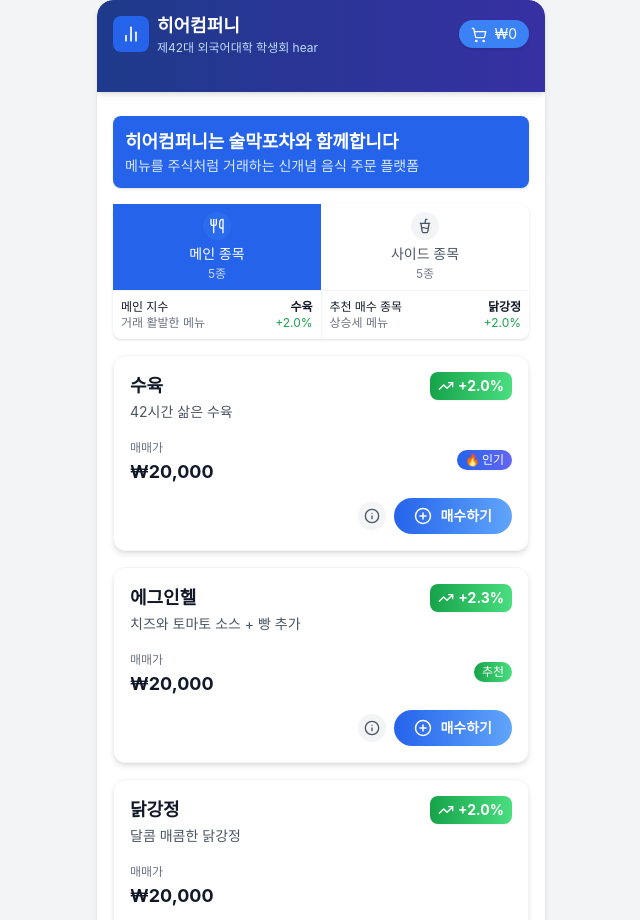
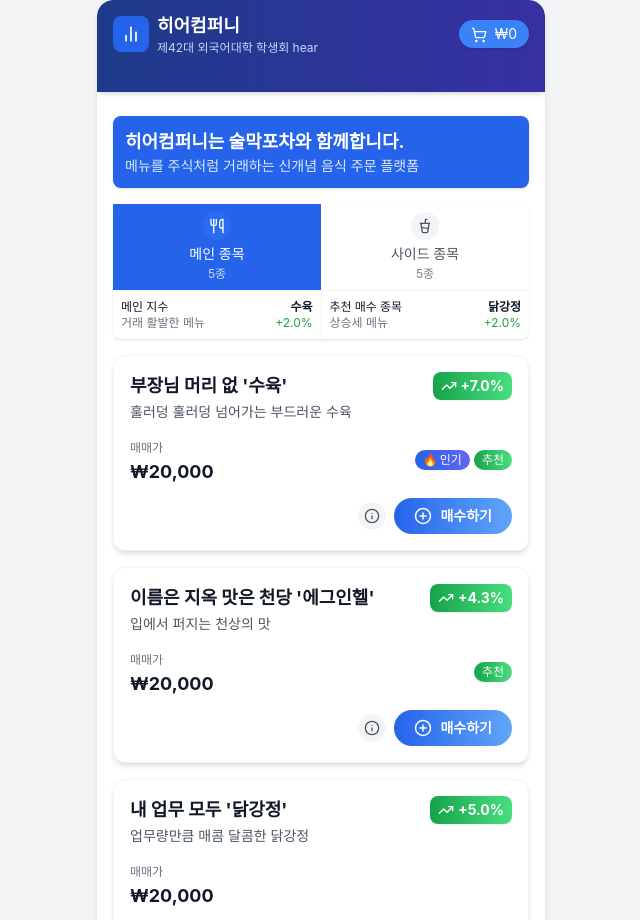
Before and after one commit to hdh985/-42-hear, a React (Create React App) app in the folder frontend/: page / in a window 1280 px wide. Shown: the top 920 px of the page, without its empty margins (319-959 px from the left). Built offline with nearby package versions, Linux system fonts and the light colour scheme.

Commit message:
fix: 메뉴판 설명 수정

```diff
--- a/frontend/src/Admin.tsx
+++ b/frontend/src/Admin.tsx
@@ -1,4 +1,3 @@
-// src/Admin.tsx
 import React, { useEffect, useState } from 'react';
 import OrderManager from './AdminComponents/OrderManager';
 import WaitingManager from './AdminComponents/AdminWaitingManager';
@@ -14,6 +13,8 @@ export default function Admin() {
   const [showRevenue, setShowRevenue] = useState<boolean>(false);
   const [adminName, setAdminName] = useState<string | null>(null);
   const [revenueRanks, setRevenueRanks] = useState<RevenueRank>({});
+  const [doldabangRevenue, setDoldabangRevenue] = useState<number>(0);
+  const [smokingBoothRevenue, setSmokingBoothRevenue] = useState<number>(0);
 
   useEffect(() => {
     const saved = localStorage.getItem('adminName');
@@ -36,9 +37,21 @@ export default function Admin() {
     const total = orders.reduce((sum, o) => sum + o.total, 0);
     setTotalRevenue(total);
 
+    let doldabang = 0;
+    let smokingBooth = 0;
+
     const rank: RevenueRank = {};
     for (const order of orders) {
       if (order.processed && Array.isArray(order.items)) {
+        const tableNum = parseInt(order.table, 10);
+        if (!isNaN(tableNum)) {
+          if (tableNum >= 1 && tableNum <= 50) {
+            doldabang += order.total;
+          } else if (tableNum >= 51) {
+            smokingBooth += order.total;
+          }
+        }
+
         for (const item of order.items) {
           const admin = item.served_by;
           if (admin) {
@@ -47,6 +60,9 @@ export default function Admin() {
         }
       }
     }
+
+    setDoldabangRevenue(doldabang);
+    setSmokingBoothRevenue(smokingBooth);
     setRevenueRanks(rank);
   };
 
@@ -66,7 +82,7 @@ export default function Admin() {
       });
     }, 30);
     return () => clearInterval(interval);
-  }, [totalRevenue, showRevenue]);
+  }, [totalRevenue, showRevenue, animatedRevenue]);
 
   if (!adminName) return null;
 
@@ -75,12 +91,15 @@ export default function Admin() {
   return (
     <div className="p-6 max-w-5xl mx-auto font-sans">
       <div className="flex flex-wrap gap-4 mb-6 items-center">
-        <button
-          onClick={() => setActiveTab('orders')}
-          className={`px-5 py-2 rounded-lg font-semibold transition shadow ${
-            activeTab === 'orders' ? 'bg-blue-600 text-white scale-105' : 'bg-gray-100 text-gray-800 hover:bg-gray-200'
-          }`}
-        >
+      <button
+        onClick={() => {
+          setActiveTab('orders');
+          setShowRevenue(true); // ✅ 총매출 보이게 설정
+        }}
+        className={`px-5 py-2 rounded-lg font-semibold transition shadow ${
+          activeTab === 'orders' ? 'bg-blue-600 text-white scale-105' : 'bg-gray-100 text-gray-800 hover:bg-gray-200'
+        }`}
+      >
           📋 주문 관리
         </button>
         <button
@@ -109,7 +128,7 @@ export default function Admin() {
 
       {activeTab === 'orders' && (
         <OrderManager
-          onRevenueUpdate={(total) => setTotalRevenue(total)}
+
           adminName={adminName}
           onOrderData={updateRevenueData}
         />
@@ -122,6 +141,18 @@ export default function Admin() {
           <div className="bg-green-100 border border-green-300 text-green-800 text-3xl font-extrabold text-center py-6 rounded shadow animate-fade-in">
             💸 총 매출: {animatedRevenue.toLocaleString()} 원
           </div>
+
+          <div className="grid grid-cols-2 gap-4">
+            <div className="bg-white border p-4 rounded shadow text-center">
+              <h5 className="text-xl font-bold mb-2">☕ 돌다방 매출</h5>
+              <p className="text-2xl font-extrabold text-blue-600">{doldabangRevenue.toLocaleString()} 원</p>
+            </div>
+            <div className="bg-white border p-4 rounded shadow text-center">
+              <h5 className="text-xl font-bold mb-2">🚬 흡연부스 매출</h5>
+              <p className="text-2xl font-extrabold text-red-600">{smokingBoothRevenue.toLocaleString()} 원</p>
+            </div>
+          </div>
+
           <div className="bg-white border p-6 rounded shadow">
             <h4 className="text-2xl font-bold mb-4">🏆 처리자 랭킹</h4>
             <ol className="list-decimal ml-6 space-y-2 text-lg">
--- a/frontend/src/App.tsx
+++ b/frontend/src/App.tsx
@@ -37,16 +37,16 @@ const App: React.FC = () => {
 
   useEffect(() => {
     setMenuItems([
-      { id: 'snack1', title: '수육', description: '42시간 삶은 수육', price: 20000, change: '+2.0%', trend: 'up', marketCap: '2억원', volume: '152개', volatility: '중간', investment: '적극 매수' },
-      { id: 'snack2', title: '에그인헬', description: '치즈와 토마토 소스 + 빵 추가', price: 20000,  change: '+2.3%', trend: 'up', marketCap: '1.5억원', volume: '200개', volatility: '낮음', investment: '매수' },
-      { id: 'snack3', title: '닭강정', description: '달콤 매콤한 닭강정', price: 20000,  change: '+2.0%', trend: 'up', marketCap: '1.2억원', volume: '120개', volatility: '중간', investment: '매수' },
-      { id: 'snack4', title: '골뱅이 무침', description: '신선한 골뱅이와 채소', price: 20000, change: '+2.0%', trend: 'up', marketCap: '1억원', volume: '90개', volatility: '중간', investment: '관망' },
-      { id: 'snack5', title: '떡갈비', description: '육즙 가득한 떡갈비', price: 20000, change: '+2.0%', trend: 'up', marketCap: '1.3억원', volume: '110개', volatility: '중간', investment: '관망' },
-      { id: 'beverage1', title: '묵사발', description: '시원한 묵사발', price: 10000, change: '+1.0%', trend: 'up', marketCap: '9천만원', volume: '180개', volatility: '낮음', investment: '매수' },
-      { id: 'beverage2', title: '라면땅', description: '짭짤하고 바삭한 라면땅', price: 5000,  change: '+0.5%', trend: 'up', marketCap: '8천만원', volume: '210개', volatility: '매우 낮음', investment: '매수' },
-      { id: 'beverage3', title: '셀프 주먹밥', description: '김과 밥의 조화', price: 5000, change: '+0.5%', trend: 'up', marketCap: '5천만원', volume: '300개', volatility: '매우 낮음', investment: '보유' },
-      { id: 'beverage4', title: '카프레제', description: '토마토와 치즈의 조화', price: 10000, change: '+1.0%', trend: 'up', marketCap: '4천8백만원', volume: '280개', volatility: '매우 낮음', investment: '보유' },
-      { id: 'beverage5', title: '계란탕', description: '부드러운 계란탕', price: 10000,  change: '+1.0%', trend: 'up', marketCap: '4천8백만원', volume: '280개', volatility: '매우 낮음', investment: '보유' },
+      { id: 'snack1', title: "부장님 머리 없 '수육'", description: '훌러덩 훌러덩 넘어가는 부드러운 수육', price: 20000, change: '+7.0%', trend: 'up', marketCap: '134조원', volume: '152개', volatility: '낮음', investment: '적극 매수' },
+      { id: 'snack2', title: "이름은 지옥 맛은 천당 '에그인헬'", description: '입에서 퍼지는 천상의 맛', price: 20000,  change: '+4.3%', trend: 'up', marketCap: '78조원', volume: '200개', volatility: '낮음', investment: '매수' },
+      { id: 'snack3', title: "내 업무 모두 '닭강정'", description: '업무량만큼 매콤 달콤한 닭강정', price: 20000,  change: '+5.0%', trend: 'up', marketCap: '49조원', volume: '120개', volatility: '중간', investment: '매수' },
+      { id: 'snack4', title: "야근할때 먹으면 눈 번'떡갈비'", description: '육즙 가득한 눈 번뜩이는 떡갈비', price: 20000, change: '+4.0%', trend: 'up', marketCap: '64조원', volume: '110개', volatility: '중간', investment: '매수' },
+      { id: 'beverage1', title: "죽써서 '묵사발'된 보고서.zip", description: '속 시원해지는 시원한 묵사발', price: 10000, change: '+3.0%', trend: 'up', marketCap: '1332억원', volume: '180개', volatility: '낮음', investment: '매수' },
+      { id: 'beverage2', title: '계란처럼 깨진 내 멘탈 탕', description: '가슴속에는 사직서를 입속에는 계란탕을', price: 10000,  change: '+4.0%', trend: 'up', marketCap: '1217억원', volume: '280개', volatility: '매우 낮음', investment: '보유' },
+      { id: 'beverage3', title: "부장님 차 사실은 카풀이제(카프레제)?", description: '가벼운 술 안주 카프레제', price: 10000, change: '+3.0%', trend: 'up', marketCap: '68억원', volume: '280개', volatility: '매우 낮음', investment: '보유' },
+      { id: 'beverage4', title: "과장님 '셀프 주먹팍(밥)'", description: '대환상 파티의 주먹밥', price: 5000, change: '+0.5%', trend: 'up', marketCap: '34억원', volume: '300개', volatility: '매우 낮음', investment: '보유' },
+      { id: 'beverage5', title: "탕탕 후루'후르츠 황도'", description: '우리 부장님 어렸을 적 추억의 황도', price: 5000,  change: '+1.0%', trend: 'up', marketCap: '63억원', volume: '280개', volatility: '매우 낮음', investment: '보유' },
+      { id: 'beverage6', title: '자연스럽게 빵 추가', description: '에그인헬에 자연스럽게 슥 추가', price: 3000,  change: '+1.0%', trend: 'up', marketCap: '42억원', volume: '280개', volatility: '매우 낮음', investment: '보유' }
     ]);
   }, []);
 
@@ -59,7 +59,7 @@ const App: React.FC = () => {
 
         <main className="px-4 py-6">
           <div className="mb-4 bg-blue-600 text-white rounded-lg p-3 shadow">
-            <h2 className="text-lg font-bold">히어컴퍼니는 술막포차와 함께합니다</h2>
+            <h2 className="text-lg font-bold">히어컴퍼니는 술막포차와 함께합니다.</h2>
             <p className="text-sm text-blue-100">메뉴를 주식처럼 거래하는 신개념 음식 주문 플랫폼</p>
           </div>
 
```
